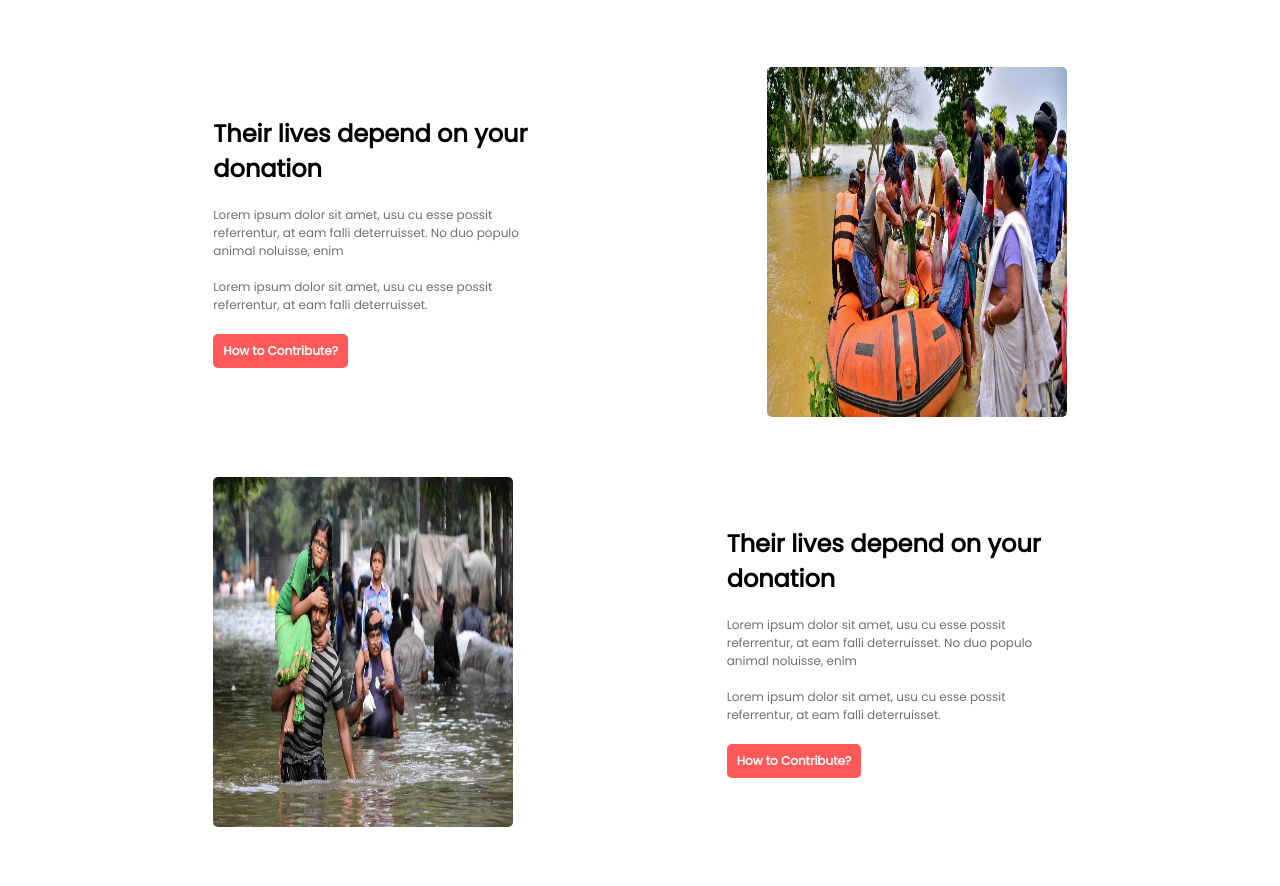
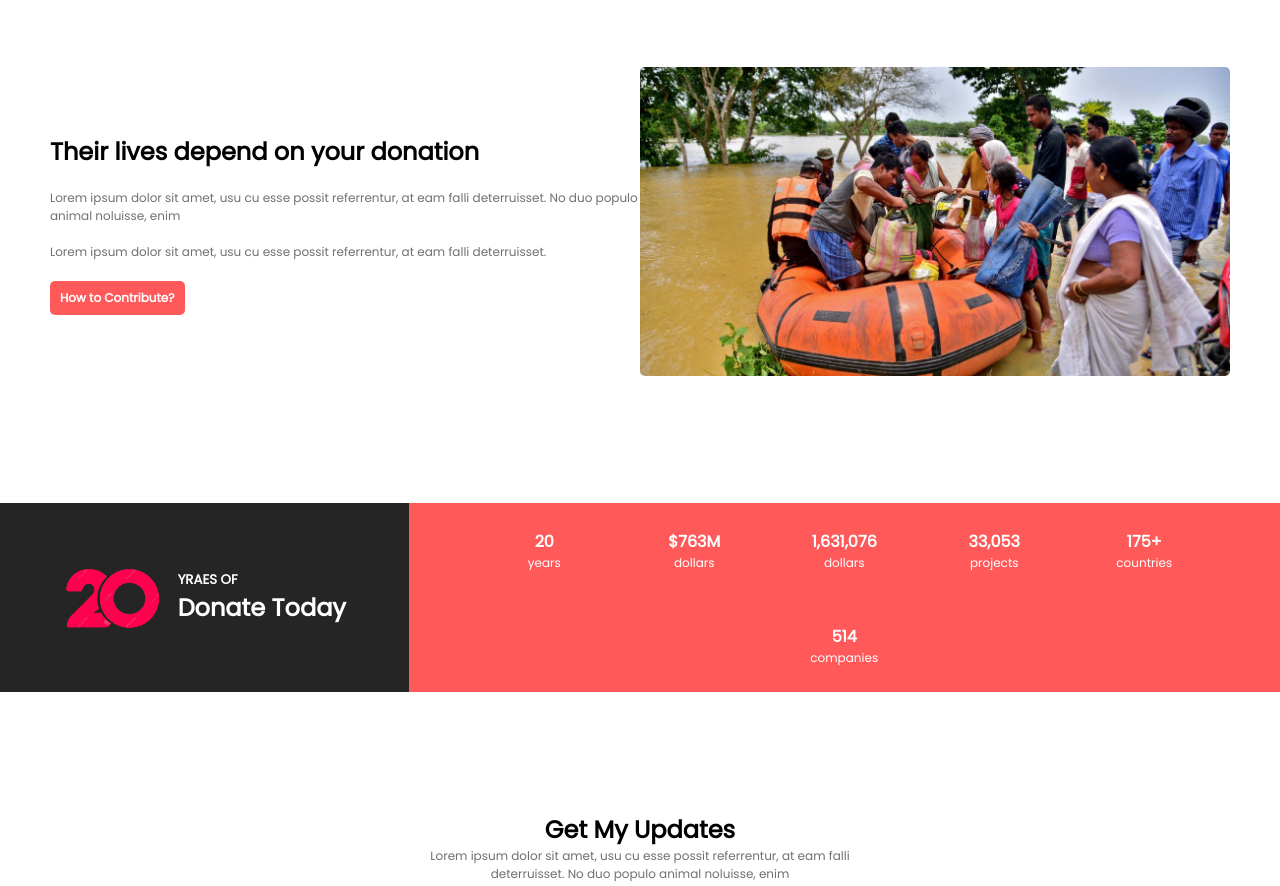
Before and after one commit to Hasina-Akter20/donate-today, a plain HTML site: page index.html in a window 1280 px wide. Shown: the part 1521-2407 px from the top of the page. Drawn offline with Linux system fonts and the light colour scheme.

Commit message:
second commit

```diff
--- a/index.html
+++ b/index.html
@@ -87,7 +87,7 @@
 
     <!-- depend section  -->
     <section class="depend">
-      <div class="depent-text">
+      <div class="depent-text half-width">
         <h2>Their lives depend on your donation</h2>
         <p>
           Lorem ipsum dolor sit amet, usu cu esse possit referrentur, at eam
@@ -98,24 +98,8 @@
         </p>
         <button class="common-button">How to Contribute?</button>
       </div>
-      <div class="depend-img">
+      <div class="depend-img half-width">
         <img src="./images/donation5.jpg" alt="" />
-      </div>
-    </section>
-    <section class="depend">
-      <div class="depend-img">
-        <img src="./images/donation4.jpg" alt="" />
-      </div>
-      <div class="depent-text">
-        <h2>Their lives depend on your donation</h2>
-        <p>
-          Lorem ipsum dolor sit amet, usu cu esse possit referrentur, at eam
-          falli deterruisset. No duo populo animal noluisse, enim <br />
-          <br />
-          Lorem ipsum dolor sit amet, usu cu esse possit referrentur, at eam
-          falli deterruisset.
-        </p>
-        <button class="common-button">How to Contribute?</button>
       </div>
     </section>
 
--- a/style.css
+++ b/style.css
@@ -136,31 +136,24 @@ p {
 }
 
 /* depend section  */
+.half-width {
+  width: 50%;
+}
 .depend {
   display: flex;
   flex-wrap: wrap;
   justify-content: space-evenly;
   align-items: center;
-  margin-top: 60px;
-  margin-bottom: 60px;
-}
-.depent-text {
-  width: 340px;
-  padding: 40px 0px;
+  margin: 60px 50px;
 }
 .depent-text p {
   padding: 20px 0px;
-}
-.depend-img {
-  width: 300px;
-  height: 350px;
 }
 .depend-img img {
   width: 100%;
   height: 100%;
   border-radius: 5px;
 }
-
 /* subscribe section  */
 #email-div {
   width: 450px;
```
